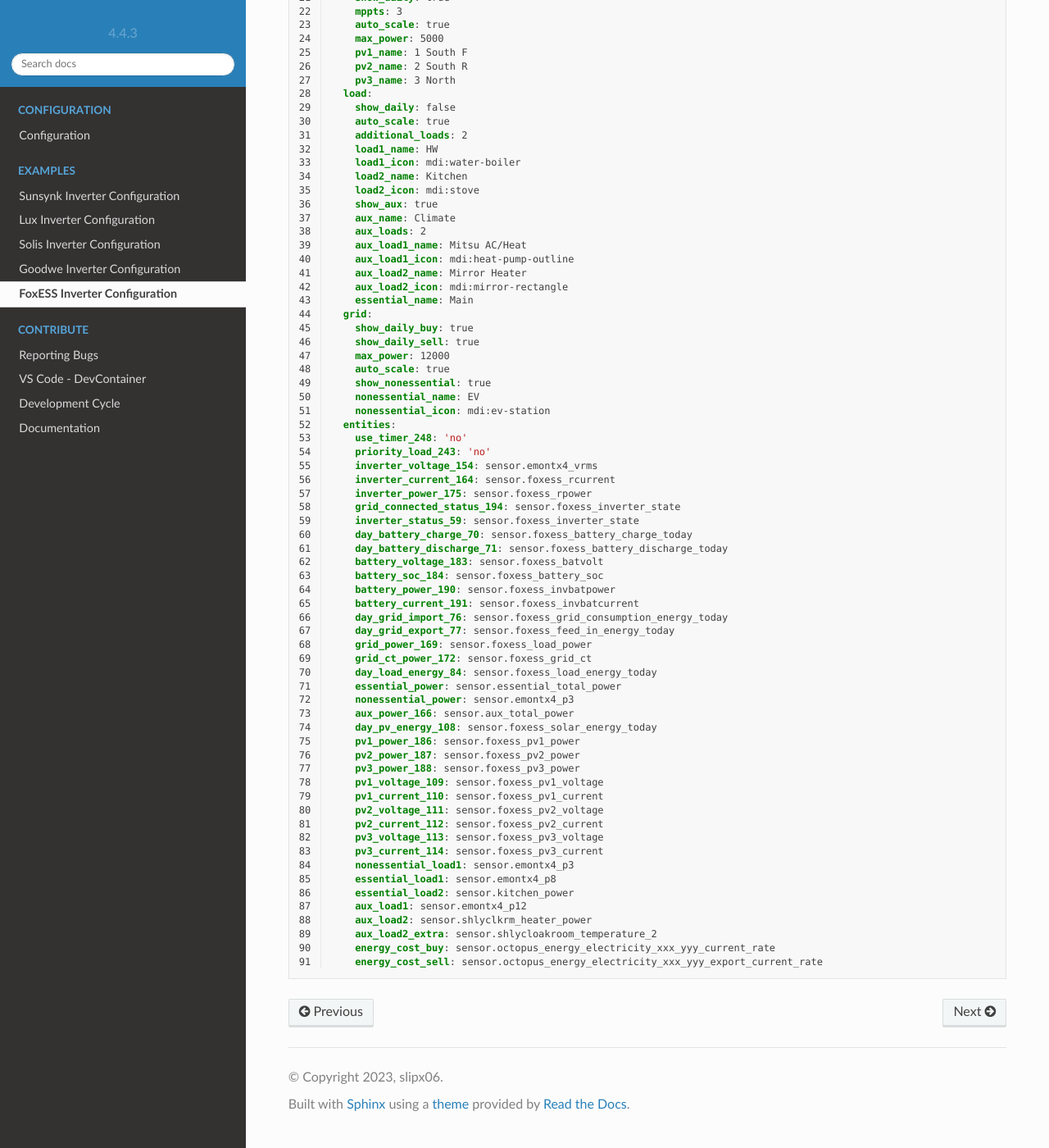
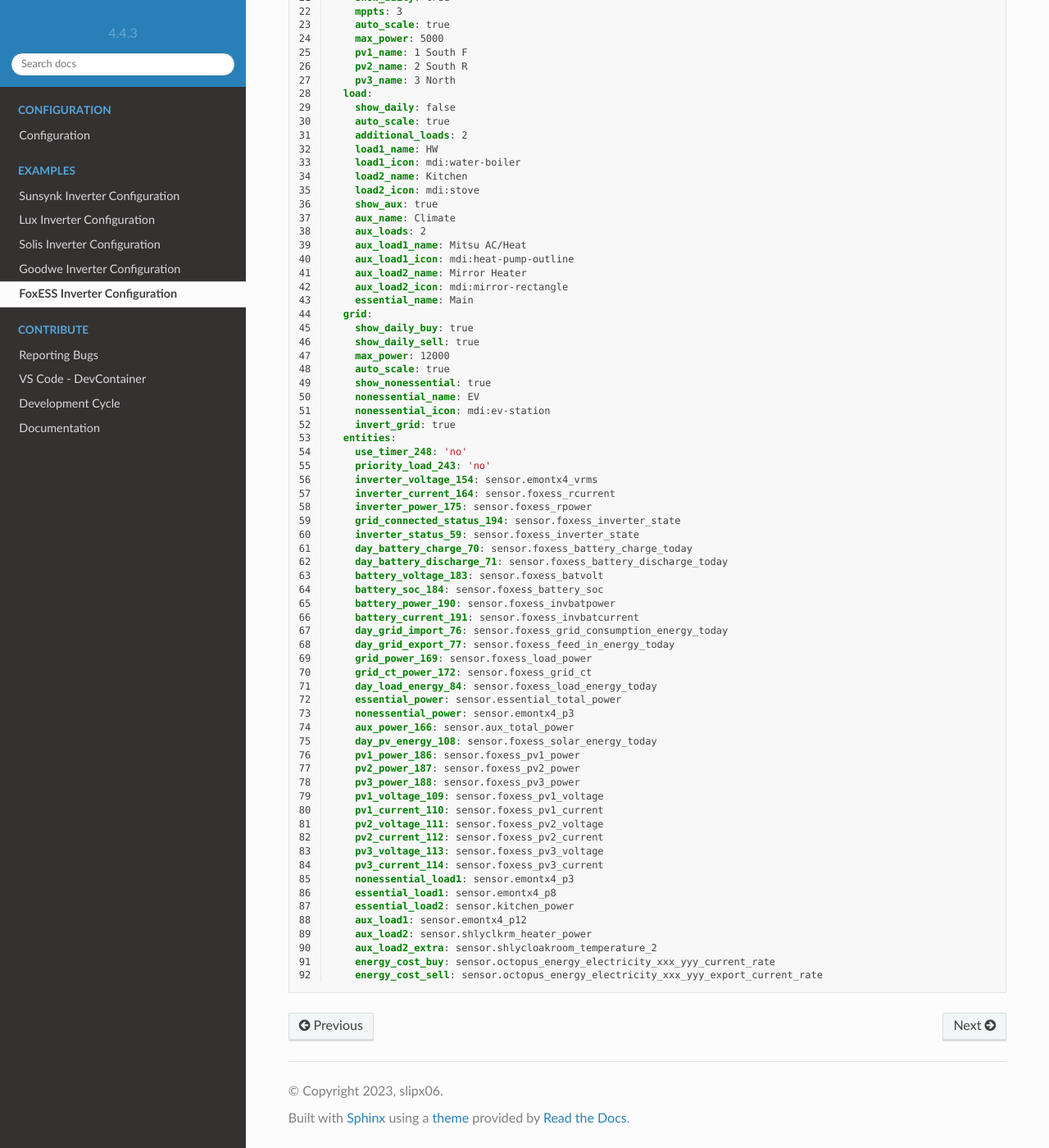
Before and after one commit to slipx06/sunsynk-power-flow-card, a Sphinx documentation site: the page built from docs/examples/foxess.rst, in a window 1280 px wide and 1400 px high, scrolled down 608 px. Shown: the whole window at 82% size. Built offline with Sphinx 7.4.7 and the Read the Docs theme 2.0.0, drawn with Linux system fonts in a browser that asks for light colours.

Commit message:
docs_ update foxess example

```diff
--- a/docs/examples/foxess.rst
+++ b/docs/examples/foxess.rst
@@ -60,6 +60,7 @@
       show_nonessential: true
       nonessential_name: EV
       nonessential_icon: mdi:ev-station
+      invert_grid: true
     entities:
       use_timer_248: 'no'
       priority_load_243: 'no'
```
